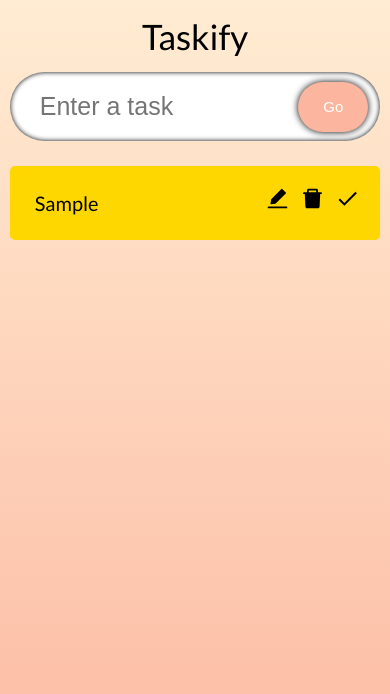
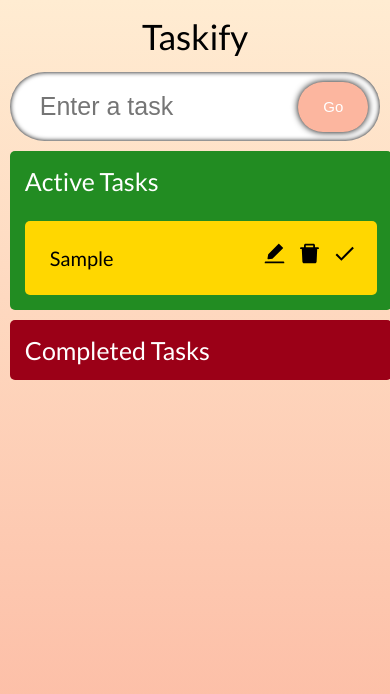
Before and after one commit to reginaldwong/task-app, a React (Create React App) app: page / in a window 390 px wide. Both pictures are taken after typing "Sample" into the empty fields and a click on the button "Go". Shown: the top 694 px of the page. Built offline with nearby package versions, Linux system fonts and the light colour scheme.

Commit message:
added drag and drop functionality and edited README.md

```diff
--- a/package.json
+++ b/package.json
@@ -9,8 +9,10 @@
     "@types/jest": "^27.0.3",
     "@types/node": "^16.11.14",
     "@types/react": "^17.0.37",
+    "@types/react-beautiful-dnd": "^13.1.2",
     "@types/react-dom": "^17.0.11",
     "react": "^17.0.2",
+    "react-beautiful-dnd": "^13.1.0",
     "react-dom": "^17.0.2",
     "react-icons": "^4.3.1",
     "react-scripts": "5.0.0",
--- a/src/App.tsx
+++ b/src/App.tsx
@@ -3,10 +3,12 @@
 import InputField from "./components/InputField";
 import TodoList from "./components/TodoList";
 import { Todo } from "./components/model";
+import { DragDropContext, DropResult } from "react-beautiful-dnd"
 
 const App: React.FC = () => {
   const [todo, setTodo] = useState<string>("");
   const [todos, setTodos] = useState<Todo[]>([]);
+  const [completedTodos, setCompletedTodos] = useState<Todo[]>([]);
 
   const handleAdd = (e: React.FormEvent) => {
     e.preventDefault();
@@ -17,12 +19,53 @@
     }
   };
 
+  const onDragEnd = (result:DropResult) => {
+      const { source, destination } = result;
+
+      if(!destination) return;
+
+      if (
+        destination.droppableId===source.droppableId &&
+        destination.index===source.index
+        )
+         return;
+
+      let add,
+        active = todos,
+        complete = completedTodos;
+
+      if(source.droppableId==='TodosList') {
+        add = active[source.index];
+        active.splice(source.index, 1)
+      } else {
+        add = complete[source.index];
+        complete.splice(source.index, 1)
+      }
+
+      if(destination.droppableId==='TodosList') {
+        active.splice(destination.index, 0, add);
+      } else {
+        complete.splice(destination.index, 0, add);
+      }
+
+      setCompletedTodos(complete);
+      setTodos(active);
+  };
+
   return (
-    <div className="App">
+    <DragDropContext onDragEnd={onDragEnd}>
+     <div className="App">
       <span className="heading">Taskify</span>
       <InputField todo={todo} setTodo={setTodo} handleAdd={handleAdd} />
-      <TodoList todos={todos} setTodos={setTodos} />
+      <TodoList
+        todos={todos}
+        setTodos={setTodos}
+        completedTodos={completedTodos}
+        setCompletedTodos={setCompletedTodos}
+      />
     </div>
+    </DragDropContext>
+
   );
 };
 
--- a/src/components/SingleTodo.tsx
+++ b/src/components/SingleTodo.tsx
@@ -3,14 +3,16 @@
 import { AiFillEdit, AiFillDelete  } from 'react-icons/ai';
 import { MdDone } from 'react-icons/md';
 import './styles.css';
+import { Draggable } from 'react-beautiful-dnd';
 
 type Props = {
+    index: number;
     todo: Todo,
     todos: Todo[],
     setTodos: React.Dispatch<React.SetStateAction<Todo[]>>;
 }
 
-const SingleTodo = ({ todo, todos, setTodos, }: Props) => {
+const SingleTodo = ({ index, todo, todos, setTodos, }: Props) => {
     const [edit, setEdit] = useState<boolean>(false);
     const [editTodo,setEditTodo] = useState<string>(todo.todo);
 
@@ -38,7 +40,15 @@
     }, [edit]);
 
     return (
-        <form className='todos-single' onSubmit={(e) => handleEdit(e, todo.id)}>
+        <Draggable draggableId={todo.id.toString()} index={index}>
+            {(provided, snapshot) => (
+                <form
+                    className={`todos-single ${snapshot.isDragging?'drag': ''}`}
+                    onSubmit={(e) => handleEdit(e, todo.id)}
+                    {...provided.draggableProps}
+                    {...provided.dragHandleProps}
+                    ref={provided.innerRef}
+                >
                     {edit ? (
                         <input
                             ref={inputRef}
@@ -73,4 +83,10 @@
                 )
             }
 
+
+        </Draggable>
+
+    )
+}
+
 export default SingleTodo
--- a/src/components/TodoList.tsx
+++ b/src/components/TodoList.tsx
@@ -1,4 +1,5 @@
 import React from 'react';
+import { Droppable } from 'react-beautiful-dnd';
 import { Todo } from './model';
 import SingleTodo from './SingleTodo';
 import './styles.css';
@@ -6,20 +7,66 @@
 interface Props {
     todos: Todo[];
     setTodos: React.Dispatch<React.SetStateAction<Todo[]>>
+    completedTodos: Todo[];
+    setCompletedTodos: React.Dispatch<React.SetStateAction<Todo[]>>
 }
 
-const TodoList: React.FC<Props> = ({ todos, setTodos }: Props) => {
+const TodoList: React.FC<Props> = ({
+    todos,
+    setTodos,
+    completedTodos,
+    setCompletedTodos,
+}: Props) => {
     return (
-        <div className="todos">
-            {todos.map((todo) => (
+        <div className="container">
+            <Droppable droppableId='TodosList'>
+                {(provided, snapshot) => (
+                    <div
+                    className={`todos ${snapshot.isDraggingOver? 'dragactive':''}`}
+                    ref={provided.innerRef}
+                    {...provided.droppableProps}
+                    >
+                        <span className="todos-heading">Active Tasks</span>
+                        {todos.map((todo, index) => (
                             <SingleTodo
+                                index={index}
                                 todo={todo}
+                                todos={todos}
                                 key={todo.id}
-                todos={todos}
                                 setTodos={setTodos}
                         />
                         ))}
+                        {provided.placeholder}
                     </div>
+            )}
+            </Droppable>
+
+
+            <Droppable droppableId='TodosRemove'>
+                {(provided, snapshot) => (
+                    <div
+                        className={`todos remove ${snapshot.isDraggingOver? 'dragcomplete':''}` }
+                        ref={provided.innerRef}
+                        {...provided.droppableProps}
+                    >
+                    <span className="todos-heading">Completed Tasks</span>
+                        {completedTodos.map((todo, index) => (
+                            <SingleTodo
+                                index={index}
+                                todo={todo}
+                                todos={completedTodos}
+                                key={todo.id}
+                                setTodos={setCompletedTodos}
+                            />
+                        ))}
+                        {provided.placeholder}
+                    </div>)
+                }
+            </Droppable>
+
+        </div>
+
+
     )
 }
 
--- a/src/components/styles.css
+++ b/src/components/styles.css
@@ -1,6 +1,6 @@
 .input {
   display: flex;
-  width: 90%;
+  width: 95%;
   position: relative;
   align-items: center;
 }
@@ -39,20 +39,40 @@
   box-shadow: 0 0 5px black;
 }
 
+.container {
+  display: flex;
+  width: 95%;
+  margin-top: 10px;
+  justify-content: space-between;
+  align-items: flex-start;
+}
+
 .todos {
   display: flex;
-  justify-content: space-evenly;
-  width: 90%;
-  flex-wrap: wrap;
+  width: 47.5%;
+  flex-direction: column;
+  padding: 15px;
+  border-radius: 5px;
+  background-color: #228c22;
+}
+
+.todos-heading {
+  font-size: 25px;
+  color: #ffffff;
 }
 
 .todos-single {
   display: flex;
-  width: 29%;
   border-radius: 5px;
   padding: 20px;
   margin-top: 25px;
   background-color: #ffd700;
+  transition: 0.2s;
+}
+
+.todos-single:hover {
+  box-shadow: 0 0 5px black;
+  transform: scale(1.02);
 }
 
 .todos-single-text {
@@ -72,9 +92,9 @@
   cursor: pointer;
 }
 
-@media (max-width: 1200px) {
-  .todos-single {
-    width: 40%;
+@media (max-width: 1100px) {
+  .todos {
+    width: 45%;
   }
 }
 
@@ -84,8 +104,26 @@
   }
   .todos {
     width: 95%;
+    margin-bottom: 10px;
   }
-  .todos-single {
+  .container {
     width: 95%;
+    flex-direction: column;
   }
 }
+
+.remove {
+  background-color: #9b0017;
+}
+
+.dragactive {
+  background-color: #156115;
+}
+
+.dragcomplete {
+  background-color: #7a0214;
+}
+
+.drag {
+  box-shadow: 0 0 20px black;
+}
```
Also changed, not shown: 2 other files (tests, documents, lock files or other folders). Lines whose indentation alone changed are shown as unchanged.
